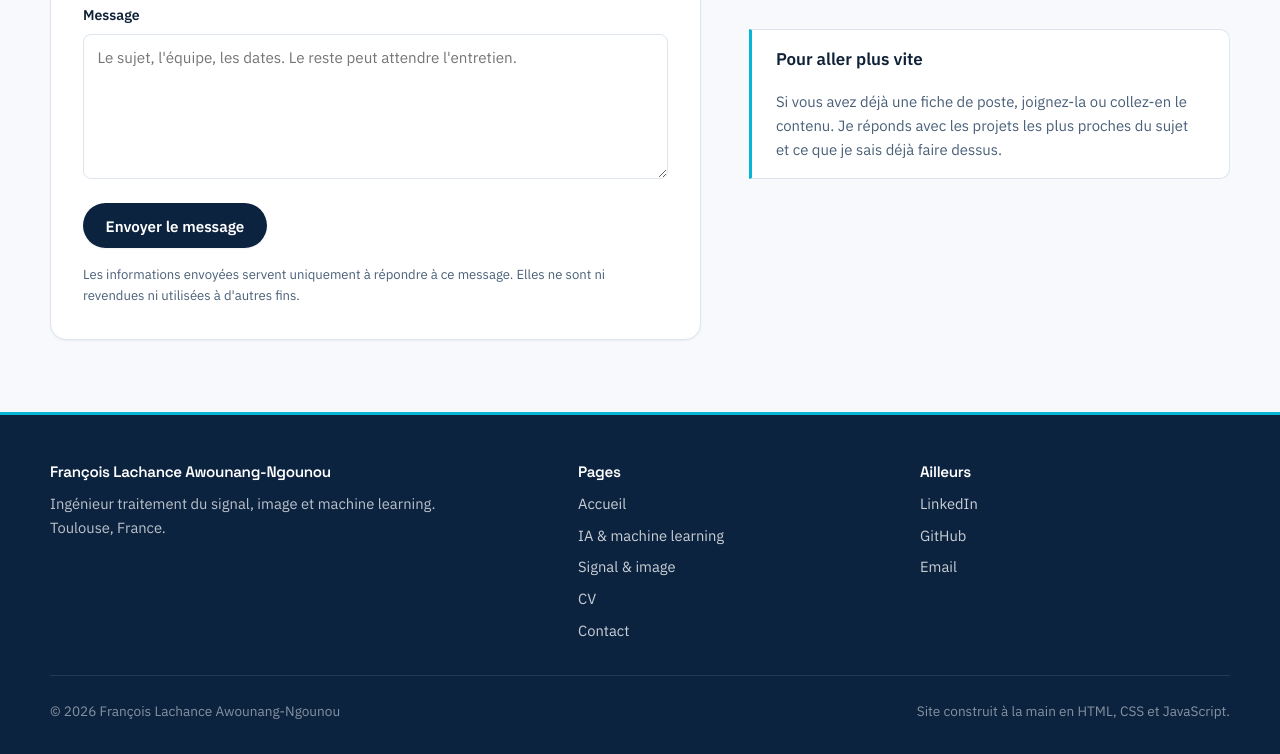
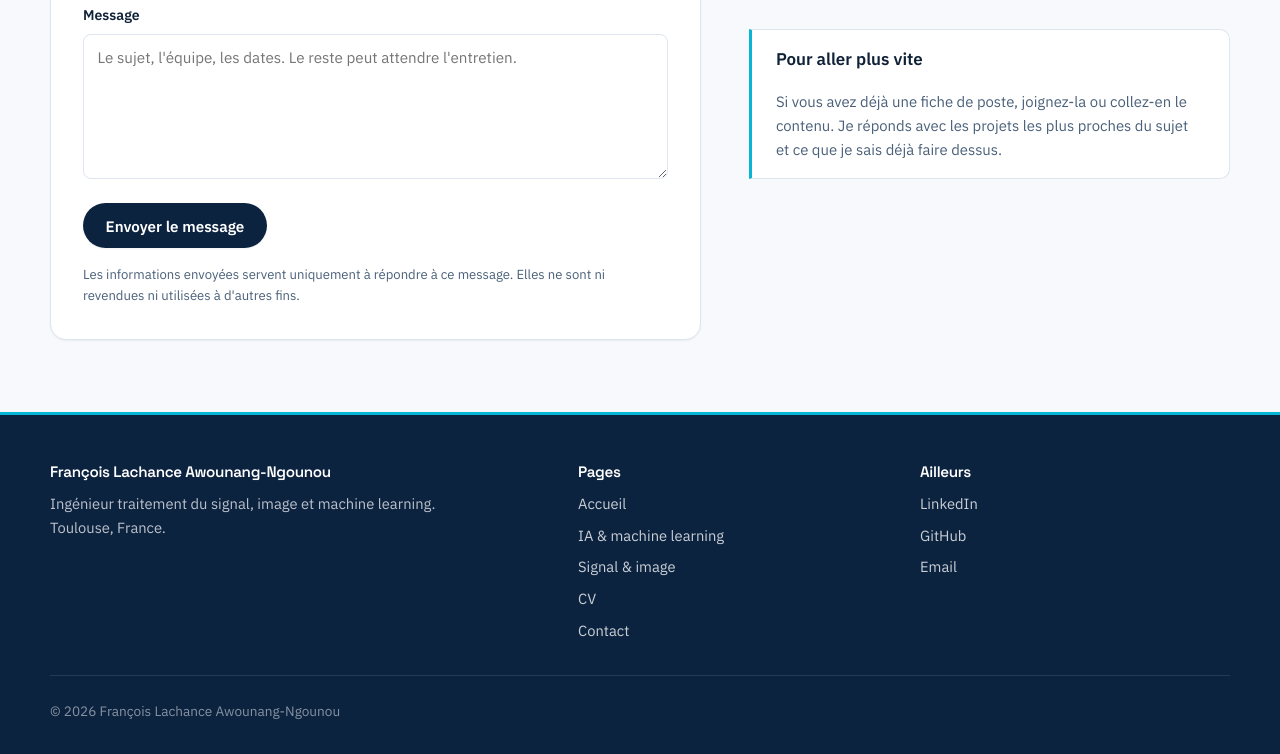
Before and after one commit to lachance123-franccois/lachancefrancois.github.io, a plain HTML site: page contact.html in a window 1280 px wide. Shown: the part 814-1568 px from the top of the page. Drawn offline with Linux system fonts and the light colour scheme.

Commit message:
Mise ajour

```diff
--- a/contact.html
+++ b/contact.html
@@ -219,7 +219,6 @@
     </div>
     <div class="site-foot__base">
       <span>© 2026 François Lachance Awounang-Ngounou</span>
-      <span>Site construit à la main en HTML, CSS et JavaScript.</span>
     </div>
   </div>
 </footer>
```
Also changed, not shown: cv-op.html (+0 -1 lines), index.html (+0 -1 lines), machine-learning.html (+0 -1 lines), matlab.html (+0 -1 lines).
